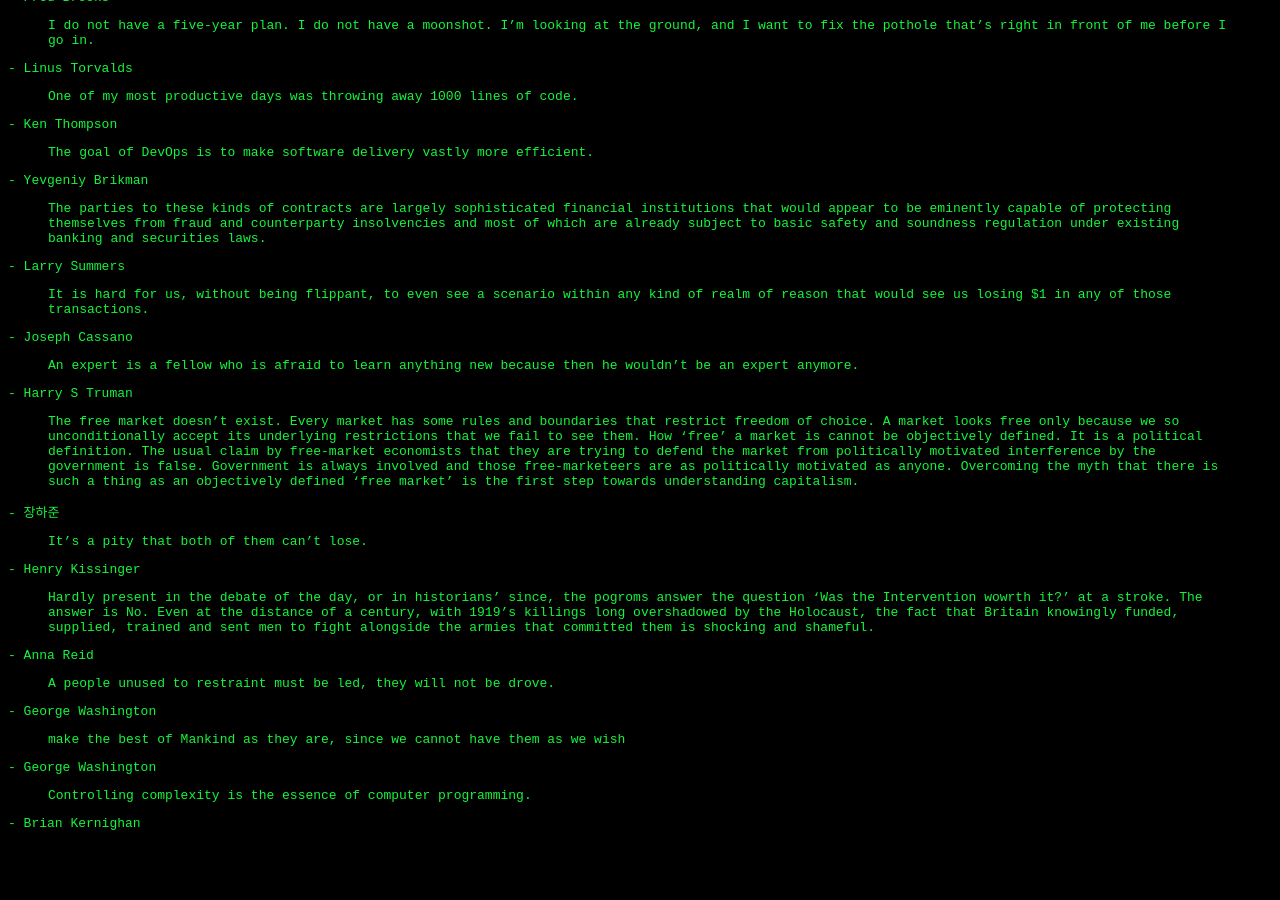
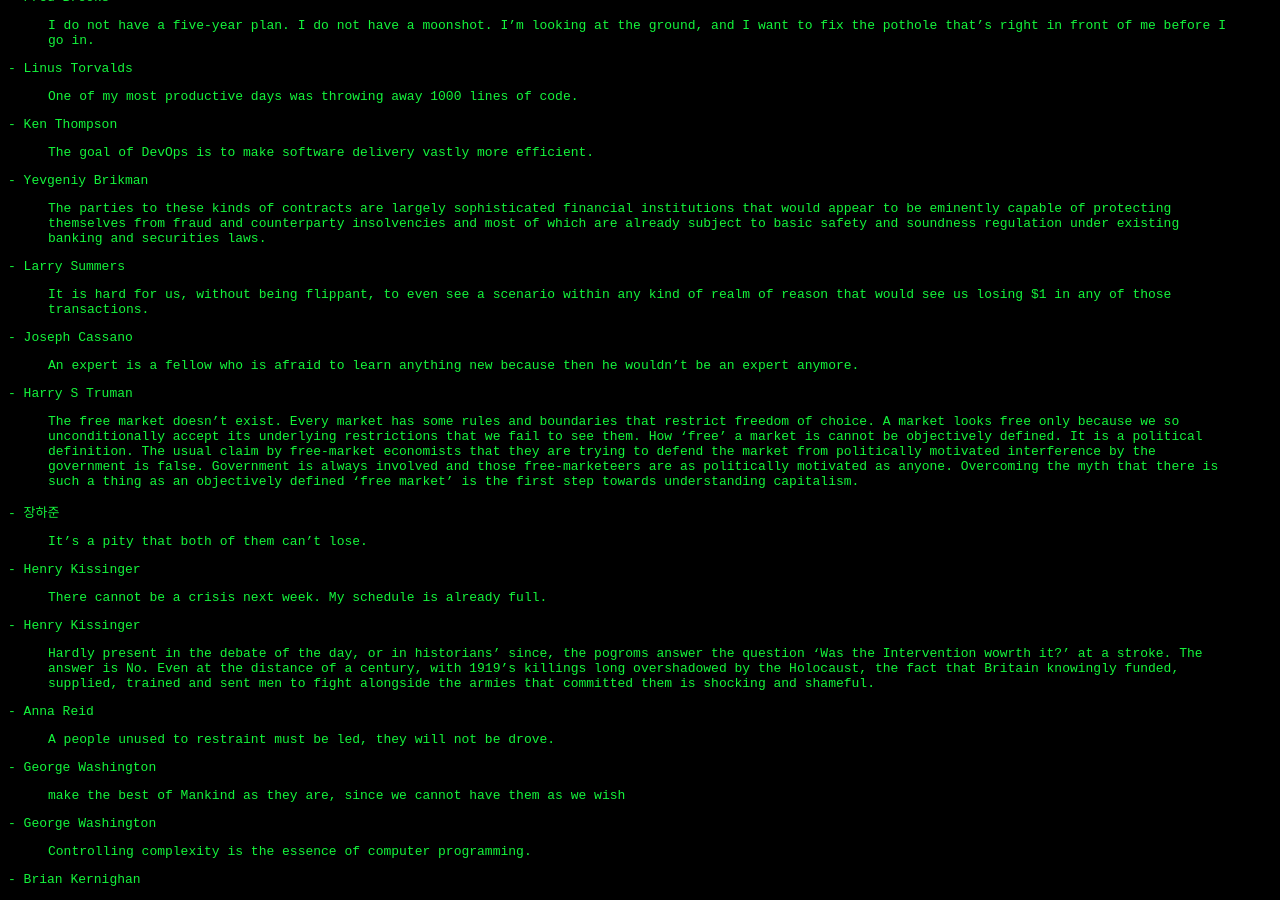
Before and after one commit to davejagoda/davejagoda.github.io, a Jekyll site: the page built from quotes/index.md, in a window 1280 px wide and 900 px high, scrolled down 2849 px. Built offline with Jekyll 4.4.1, drawn with Linux system fonts in a browser that asks for light colours; before the commit the page ends 3693 px from its top, so only the background shows below that.

Commit message:
Add Kissinger quote

```diff
--- a/quotes/index.md
+++ b/quotes/index.md
@@ -373,6 +373,11 @@
 \- Henry Kissinger
 
 
+> There cannot be a crisis next week. My schedule is already full.
+
+\- Henry Kissinger
+
+
 > Hardly present in the debate of the day, or in historians' since,
   the pogroms answer the question 'Was the Intervention wowrth it?' at
   a stroke. The answer is No. Even at the distance of a century, with
```
